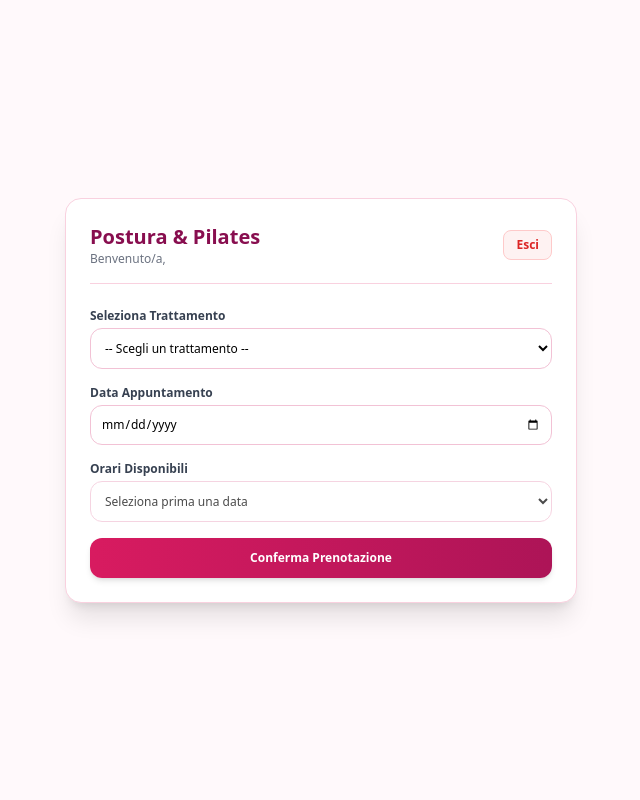
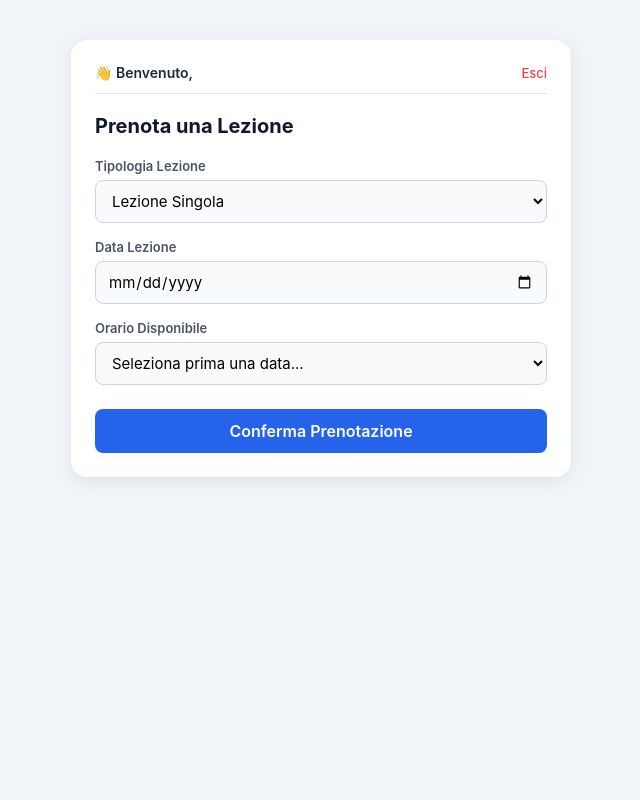
Before and after one commit to TribalTW/posturaepilates, a FastAPI app: page /prenota in a window 1280 px wide. Shown: the whole page, without its empty margins (319-959 px from the left). Run offline with FastAPI, Linux system fonts and the light colour scheme; the visitor is signed in with stand-in values (Sample User, id 1); parts of the project's set-up code (start-up, migrations or seed data) failed here and were passed over; some libraries are stand-ins or nearby versions.

Commit message:
Update prenota.html

```diff
--- a/pilates-webapp/templates/prenota.html
+++ b/pilates-webapp/templates/prenota.html
@@ -3,111 +3,168 @@
 <head>
     <meta charset="UTF-8">
     <meta name="viewport" content="width=device-width, initial-scale=1.0">
-    <title>Postura & Pilates - Prenota Appuntamento</title>
-    <script src="https://cdn.tailwindcss.com"></script>
+    <title>Prenota Lezione</title>
+    <style>
+        * { box-sizing: border-box; margin: 0; padding: 0; font-family: -apple-system, BlinkMacSystemFont, "Segoe UI", Roboto, sans-serif; }
+        body { background: #f1f5f9; min-height: 100vh; padding: 20px; display: flex; justify-content: center; align-items: flex-start; }
+        .container { background: #ffffff; width: 100%; max-width: 500px; padding: 24px; border-radius: 16px; box-shadow: 0 4px 20px rgba(0,0,0,0.08); margin-top: 20px; }
+        .header { display: flex; justify-content: space-between; align-items: center; margin-bottom: 20px; padding-bottom: 12px; border-bottom: 1px solid #e2e8f0; }
+        .user-info { font-size: 14px; font-weight: 600; color: #1e293b; }
+        .logout-btn { font-size: 13px; color: #ef4444; text-decoration: none; font-weight: 500; }
+        h1 { font-size: 20px; font-weight: 700; color: #0f172a; margin-bottom: 20px; }
+
+        .alert-success { background: #ecfdf5; border: 1px solid #a7f3d0; color: #065f46; padding: 12px; border-radius: 8px; font-size: 14px; margin-bottom: 16px; }
+        .alert-error { background: #fef2f2; border: 1px solid #fecaca; color: #991b1b; padding: 12px; border-radius: 8px; font-size: 14px; margin-bottom: 16px; }
+
+        .form-group { margin-bottom: 16px; text-align: left; }
+        label { display: block; font-size: 13px; font-weight: 600; color: #475569; margin-bottom: 6px; }
+        select, input[type="date"], input[type="text"] {
+            width: 100%; padding: 10px 12px; border: 1.5px solid #cbd5e1; border-radius: 8px; font-size: 15px; background: #f8fafc; outline: none; transition: all 0.2s;
+        }
+        select:focus, input:focus { border-color: #2563eb; background: #fff; box-shadow: 0 0 0 3px rgba(37,99,235,0.1); }
+
+        /* Box Campi Secondo Partecipante */
+        .box-coppia {
+            background: #eff6ff; border: 1.5px solid #bfdbfe; padding: 16px; border-radius: 12px; margin-bottom: 16px; display: none;
+        }
+        .box-coppia h3 { font-size: 14px; color: #1e40af; margin-bottom: 12px; font-weight: 700; }
+
+        .btn-submit { width: 100%; padding: 12px; background: #2563eb; color: #fff; border: none; border-radius: 8px; font-size: 16px; font-weight: 600; cursor: pointer; transition: 0.2s; margin-top: 8px; }
+        .btn-submit:hover { background: #1d4ed8; }
+        .btn-ics { display: inline-block; width: 100%; text-align: center; padding: 10px; background: #10b981; color: white; border-radius: 8px; text-decoration: none; font-weight: 600; margin-top: 10px; font-size: 14px; }
+    </style>
 </head>
-<body class="bg-[#fff9fb] min-h-screen flex items-center justify-center p-4">
-    <div class="max-w-lg w-full bg-white border border-[#f9d1df] p-6 rounded-2xl shadow-xl">
-
-        <!-- INTESTAZIONE UTENTE E LOGOUT -->
-        <div class="flex justify-between items-center mb-6 border-b border-[#f9d1df] pb-4">
-            <div>
-                <h1 class="text-xl font-bold text-[#880E4F]">Postura & Pilates</h1>
-                <p class="text-xs text-gray-500">Benvenuto/a, <span class="font-semibold text-gray-700">{{ user.nome }} {{ user.cognome }}</span></p>
-            </div>
-            <a href="/logout" class="text-xs text-red-600 hover:text-red-800 font-semibold border border-red-200 bg-red-50 px-3 py-1.5 rounded-lg transition">
-                Esci
-            </a>
+<body>
+    <div class="container">
+        <div class="header">
+            <div class="user-info">👋 Benvenuto, {{ user.nome }} {{ user.cognome }}</div>
+            <a href="/logout" class="logout-btn">Esci</a>
         </div>
 
-        <!-- NOTIFICHE DI ERRORE -->
+        <h1>Prenota una Lezione</h1>
+
+        {% if success %}
+            <div class="alert-success">
+                ✅ {{ success }}
+            </div>
+            {% if ultimo_trattamento and ultima_data and ultima_ora %}
+                <a href="/download-ics?trattamento={{ ultimo_trattamento }}&data={{ ultima_data }}&ora={{ ultima_ora }}" class="btn-ics">
+                    📅 Aggiungi al tuo Calendario (.ics)
+                </a>
+            {% endif %}
+        {% endif %}
+
         {% if error %}
-            <div class="bg-red-100 border border-red-400 text-red-700 px-4 py-3 rounded-xl mb-4 text-xs text-center font-medium">
-                {{ error }}
+            <div class="alert-error">
+                ⚠️ {{ error }}
             </div>
         {% endif %}
 
-        <!-- NOTIFICHE DI SUCCESSO CON DOWNLOAD CALENDARIO -->
-        {% if success %}
-            <div class="bg-green-100 border border-green-400 text-green-700 px-4 py-3 rounded-xl mb-4 text-xs text-center font-medium">
-                <p class="mb-2">{{ success }}</p>
-                {% if ultimo_trattamento and ultima_data and ultima_ora %}
-                    <a href="/download-ics?trattamento={{ ultimo_trattamento }}&data={{ ultima_data }}&ora={{ ultima_ora }}"
-                       class="inline-block bg-green-600 text-white font-bold py-1.5 px-3 rounded-lg shadow text-xs hover:bg-green-700 transition mt-1">
-                        📅 Aggiungi al Calendario (.ics)
-                    </a>
-                {% endif %}
-            </div>
-        {% endif %}
-
-        <!-- FORM PRENOTAZIONE -->
-        <form action="/prenota" method="POST" class="space-y-4">
-            <div>
-                <label class="block text-xs font-semibold text-gray-700 mb-1">Seleziona Trattamento</label>
-                <select name="trattamento" required class="w-full p-2.5 border border-[#f2c2d5] rounded-xl outline-none focus:border-[#D81B60] bg-white text-xs">
-                    <option value="" disabled selected>-- Scegli un trattamento --</option>
-                    <option value="Pilates Individuale">Pilates Individuale</option>
-                    <option value="Ginnastica Posturale">Ginnastica Posturale</option>
-                    <option value="Valutazione Posturale Iniziale">Valutazione Posturale Iniziale</option>
+        <form action="/prenota" method="POST">
+            <!-- SELEZIONE TRATTAMENTO / TIPO LEZIONE -->
+            <div class="form-group">
+                <label for="trattamento">Tipologia Lezione</label>
+                <select name="trattamento" id="trattamento" onchange="toggleCampiCoppia()" required>
+                    <option value="Lezione Singola">Lezione Singola</option>
+                    <option value="Lezione di Coppia">Lezione di Coppia</option>
                 </select>
             </div>
 
-            <div>
-                <label class="block text-xs font-semibold text-gray-700 mb-1">Data Appuntamento</label>
-                <input type="date" name="data" id="data_input" required class="w-full p-2.5 border border-[#f2c2d5] rounded-xl outline-none focus:border-[#D81B60] text-xs">
+            <!-- CAMPI DINAMICI PER LA SECONDA PERSONA (LEZIONE DI COPPIA) -->
+            <div id="box_coppia" class="box-coppia">
+                <h3>👥 Dati Secondo Partecipante</h3>
+                <div class="form-group">
+                    <label for="nome_2">Nome</label>
+                    <input type="text" name="nome_2" id="nome_2" placeholder="Nome partner">
+                </div>
+                <div class="form-group">
+                    <label for="cognome_2">Cognome</label>
+                    <input type="text" name="cognome_2" id="cognome_2" placeholder="Cognome partner">
+                </div>
+                <div class="form-group">
+                    <label for="cf_2">Codice Fiscale</label>
+                    <input type="text" name="cf_2" id="cf_2" placeholder="Codice Fiscale partner" style="text-transform: uppercase;">
+                </div>
             </div>
 
-            <div>
-                <label class="block text-xs font-semibold text-gray-700 mb-1">Orari Disponibili</label>
-                <select name="ora" id="ora_select" required disabled class="w-full p-2.5 border border-[#f2c2d5] rounded-xl outline-none focus:border-[#D81B60] bg-white text-xs">
-                    <option value="">Seleziona prima una data</option>
+            <!-- SELEZIONE DATA -->
+            <div class="form-group">
+                <label for="data">Data Lezione</label>
+                <input type="date" name="data" id="data" onchange="caricaOrariDisponibili()" required>
+            </div>
+
+            <!-- SELEZIONE ORARIO -->
+            <div class="form-group">
+                <label for="ora">Orario Disponibile</label>
+                <select name="ora" id="ora" required>
+                    <option value="">Seleziona prima una data...</option>
                 </select>
             </div>
 
-            <button type="submit" class="w-full bg-gradient-to-r from-[#D81B60] to-[#AD1457] text-white font-bold py-3 rounded-xl shadow-md hover:opacity-95 transition text-xs">
-                Conferma Prenotazione
-            </button>
+            <button type="submit" class="btn-submit">Conferma Prenotazione</button>
         </form>
-
     </div>
 
-    <!-- SCRIPT PER CARICARE GLI ORARI DINAMICAMENTE DALL'API FASTAPI -->
     <script>
-        const dataInput = document.getElementById('data_input');
-        const oraSelect = document.getElementById('ora_select');
+        // Imposta la data minima ad oggi
+        const today = new Date().toISOString().split('T')[0];
+        document.getElementById('data').setAttribute('min', today);
 
-        // Imposta la data minima selezionabile ad oggi
-        const today = new Date().toISOString().split('T')[0];
-        dataInput.setAttribute('min', today);
+        // Mostra/Nasconde i campi del 2° partecipante
+        function toggleCampiCoppia() {
+            const trattamento = document.getElementById("trattamento").value;
+            const box = document.getElementById("box_coppia");
+            const nome2 = document.getElementById("nome_2");
+            const cognome2 = document.getElementById("cognome_2");
+            const cf2 = document.getElementById("cf_2");
 
-        dataInput.addEventListener('change', async function() {
-            const selectedData = this.value;
-            if (!selectedData) return;
+            if (trattamento.toLowerCase().includes("coppia")) {
+                box.style.display = "block";
+                nome2.required = true;
+                cognome2.required = true;
+                cf2.required = true;
+            } else {
+                box.style.display = "none";
+                nome2.required = false;
+                cognome2.required = false;
+                cf2.required = false;
+                nome2.value = "";
+                cognome2.value = "";
+                cf2.value = "";
+            }
+        }
 
-            oraSelect.disabled = true;
-            oraSelect.innerHTML = '<option value="">Caricamento orari in corso...</option>';
+        // Carica gli orari disponibili tramite API FastAPI
+        async function caricaOrariDisponibili() {
+            const dataVal = document.getElementById('data').value;
+            const selectOra = document.getElementById('ora');
+            selectOra.innerHTML = '<option value="">Caricamento orari...</option>';
+
+            if (!dataVal) return;
 
             try {
-                const response = await fetch(`/api/orari?data=${selectedData}`);
+                const response = await fetch(`/api/orari?data=${dataVal}`);
                 const data = await response.json();
 
-                oraSelect.innerHTML = '';
+                selectOra.innerHTML = '';
+
                 if (data.orari && data.orari.length > 0) {
-                    oraSelect.disabled = false;
-                    data.orari.forEach(ora => {
-                        const option = document.createElement('option');
-                        option.value = ora;
-                        option.textContent = ora;
-                        oraSelect.appendChild(option);
+                    data.orari.forEach(o => {
+                        const opt = document.createElement('option');
+                        opt.value = o;
+                        opt.textContent = o;
+                        selectOra.appendChild(opt);
                     });
                 } else {
-                    oraSelect.innerHTML = '<option value="">Nessun orario disponibile per questa data</option>';
+                    const opt = document.createElement('option');
+                    opt.value = '';
+                    opt.textContent = 'Nessun orario disponibile';
+                    selectOra.appendChild(opt);
                 }
-            } catch (error) {
-                console.error('Errore durante il recupero degli orari:', error);
-                oraSelect.innerHTML = '<option value="">Errore nel caricamento orari</option>';
+            } catch (err) {
+                selectOra.innerHTML = '<option value="">Errore nel caricamento orari</option>';
             }
-        });
+        }
     </script>
 </body>
 </html>
```
